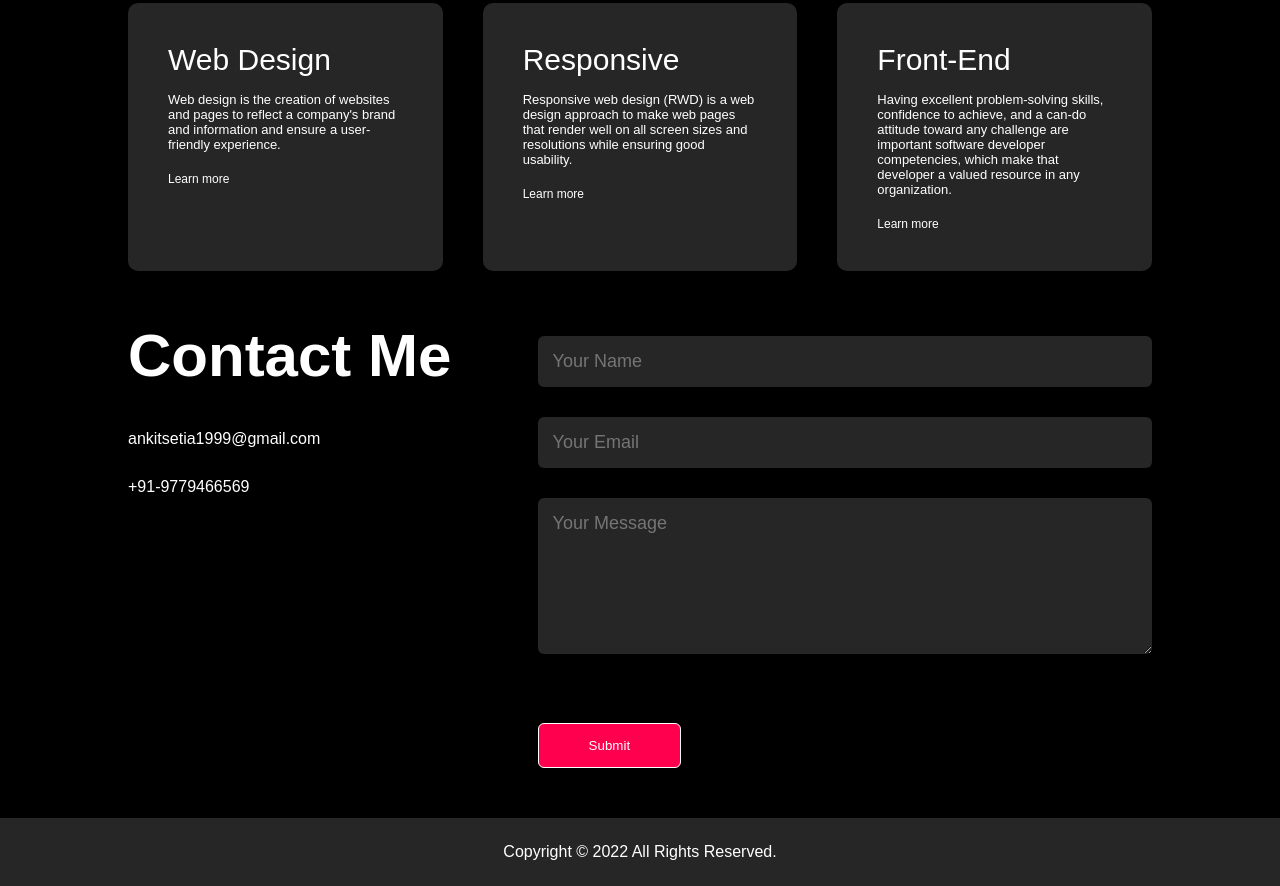
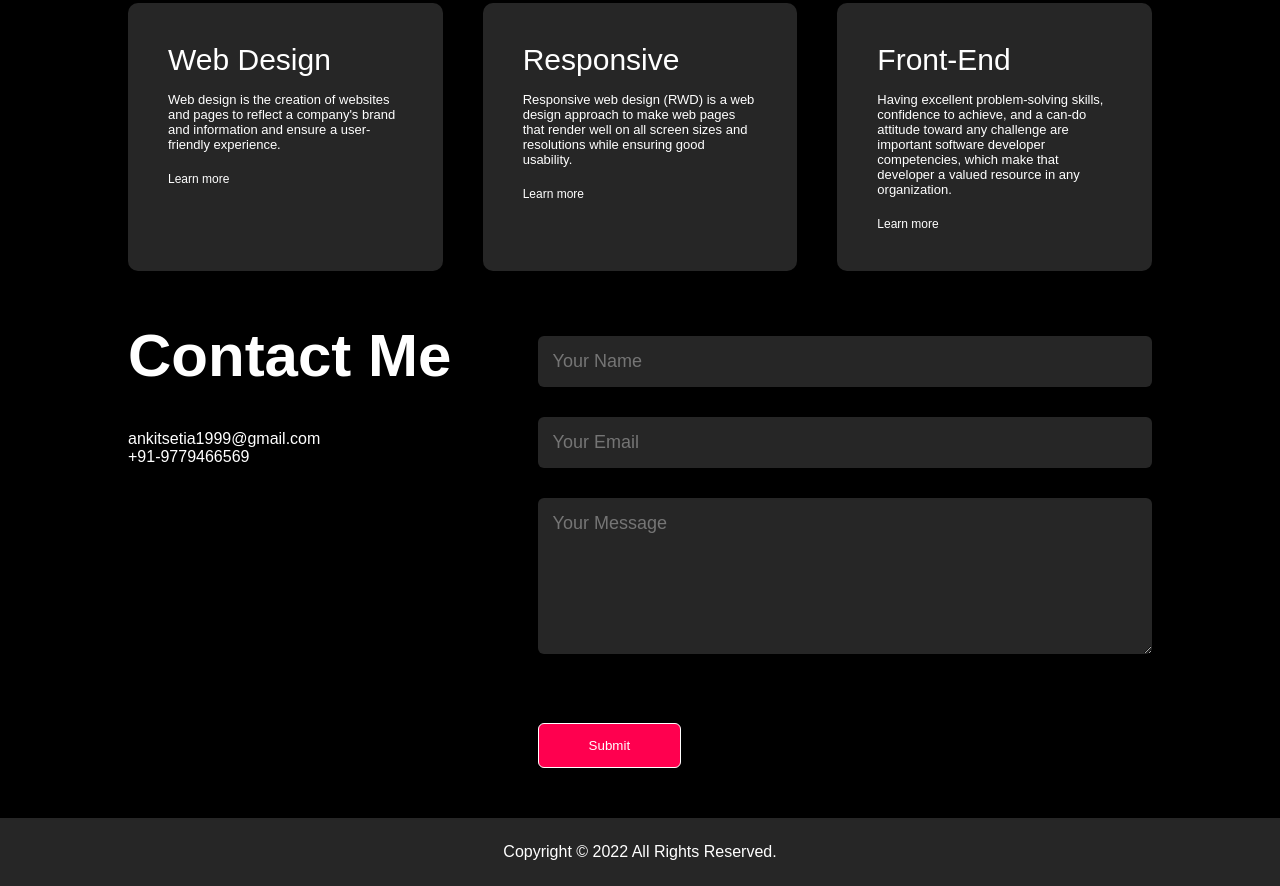
Before and after one commit to ankitsetia/iamankit.github.io, a plain HTML site: page index.html in a window 1280 px wide. Shown: the part 1473-2359 px from the top of the page. Drawn offline with Linux system fonts and the light colour scheme.

Commit message:
Update index.html

```diff
--- a/index.html
+++ b/index.html
@@ -153,7 +153,7 @@
                 <div class="contact-left">
                     <h1 class="sub-title">Contact Me</h1>
                     <p>ankitsetia1999@gmail.com</p>
-                    <P>+91-9779466569</P>
+                    +91-9779466569
 
                 </div>
 
```
